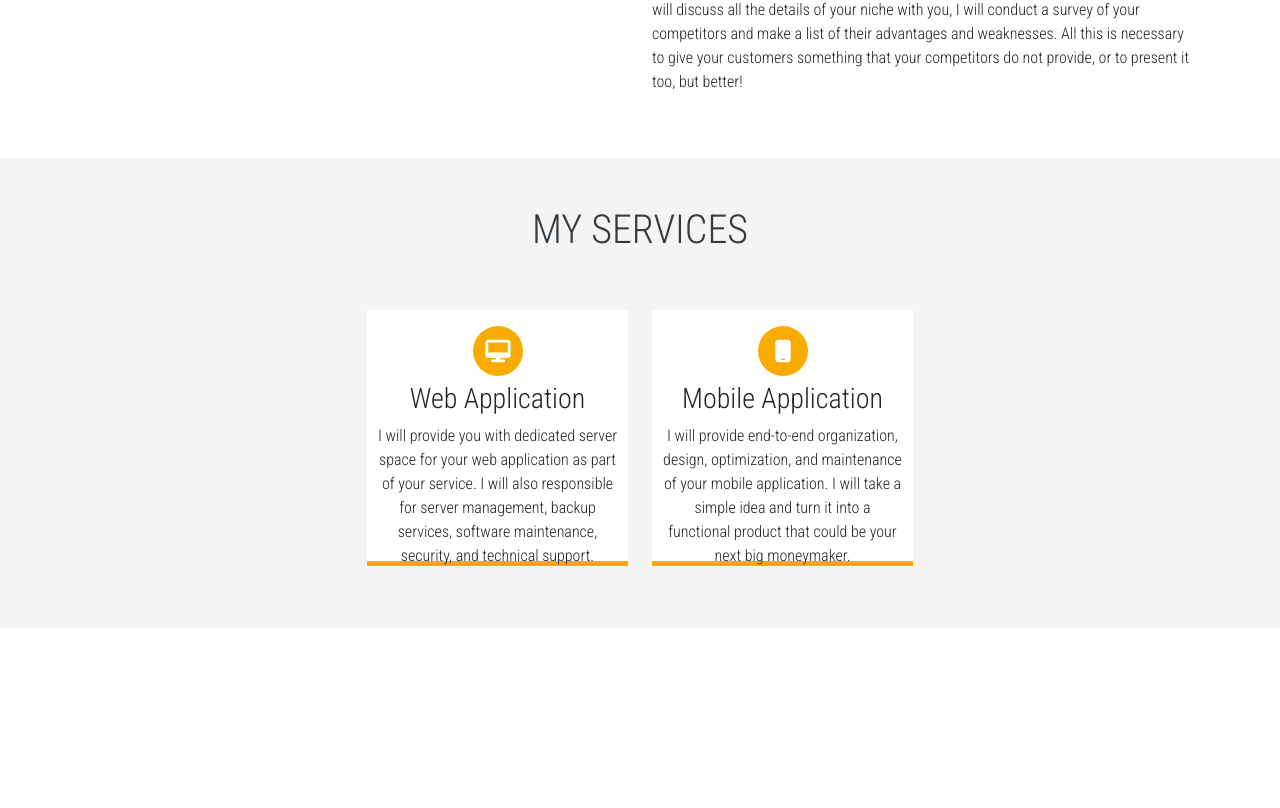
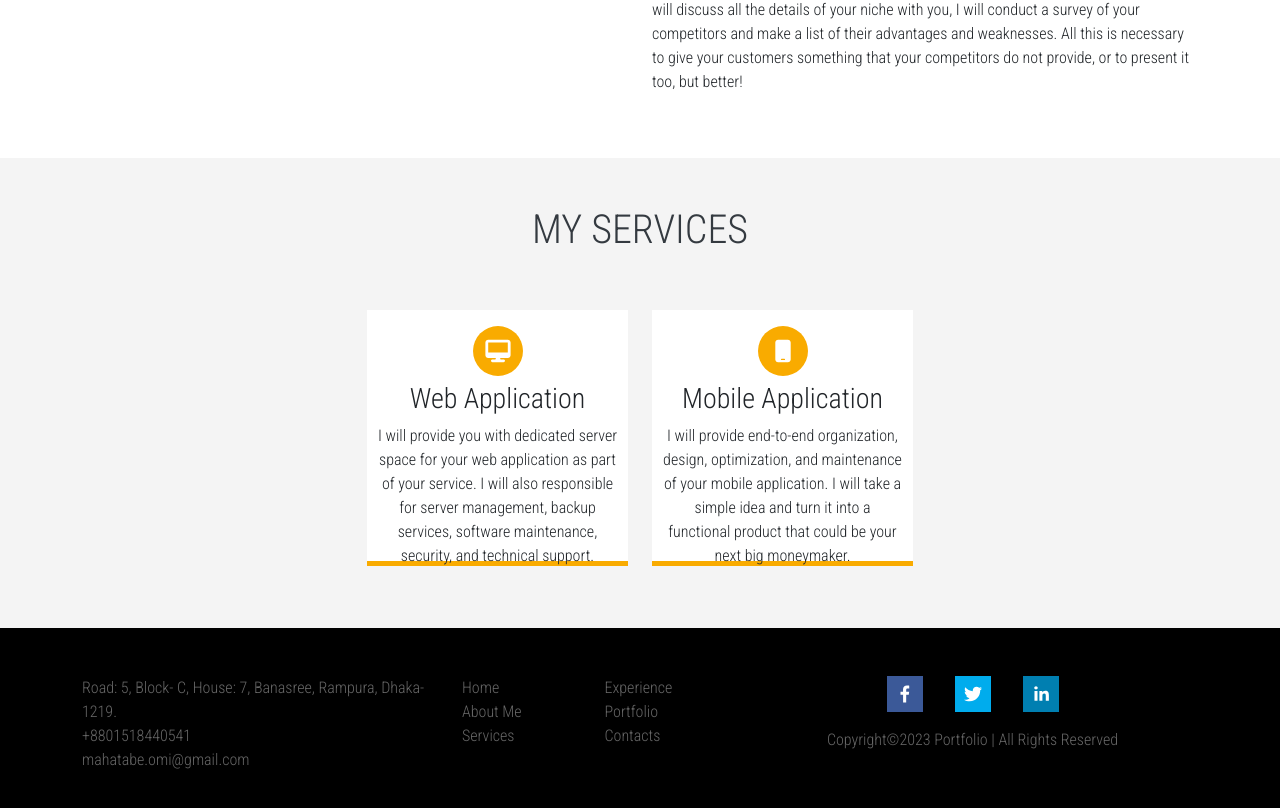
Before and after one commit to Mahatabe/my-portfolio, a React (Create React App) app: page / in a window 1280 px wide. Shown: the part 1162-1970 px from the top of the page. Before the commit the page ends 1790 px from the top, so only its background shows below. Built offline with nearby package versions, Linux system fonts and the light colour scheme.

Commit message:
Footer completed

```diff
--- a/package.json
+++ b/package.json
@@ -16,6 +16,7 @@
     "react-particles": "^2.9.3",
     "react-particles-js": "^3.6.0",
     "react-scripts": "5.0.1",
+    "react-share": "^4.4.1",
     "react-typed": "^1.2.0",
     "tsparticles": "^1.43.1",
     "web-vitals": "^2.1.4"
--- a/src/App.css
+++ b/src/App.css
@@ -7,6 +7,8 @@
   --primary-red: #ef4035;
   --primary-hover-red: #f33501;
   --primary-light-grey: #f4f4f4;
+  --primary-black: #000000;
+  --primary-dark-grey: #666666;
 }
 
 body{
@@ -218,3 +220,27 @@ a:link { text-decoration: none; }
 .services .box:hover p {
   color: var(--primary-white);
 }
+
+
+/* FOOTER */
+
+.footer {
+  background: var(--primary-black);
+  color: var(--primary-dark-grey);
+  padding: 3rem;
+}
+
+.footer a {
+  text-decoration: none;
+  color: var(--primary-dark-grey);
+}
+
+.footer a:hover {
+  text-decoration: none;
+  color: var(--primary-oranage);
+  cursor:pointer;
+}
+
+.footer p {
+  margin-bottom: 0;
+}
--- a/src/App.js
+++ b/src/App.js
@@ -5,6 +5,7 @@ import Navbar from "./components/Navbar";
 import Header from "./components/Header";
 import AboutMe from "./components/AboutMe";
 import Services from "./components/Services";
+import Footer from "./components/Footer";
 
 function App() {
   return (
@@ -34,6 +35,7 @@ function App() {
       <Header />
       <AboutMe />
       <Services />
+      <Footer />
     </>
   );
 }
--- /dev/null
+++ b/src/components/Footer.js
@@ -0,0 +1,78 @@
+import React from "react"
+
+import {
+    FacebookShareButton,
+    FacebookIcon,
+    TwitterShareButton,
+    TwitterIcon,
+    LinkedinShareButton,
+    LinkedinIcon
+  } from "react-share";
+
+const Footer = () => {
+    return (
+        <div className="footer">
+            <div className="container">
+                <div className="row">
+                    <div className="col-lg-4 col-md-6 col-sm-6">
+                        <div className="d-flex">
+                            <p>Road: 5, Block- C, House: 7, Banasree, Rampura, Dhaka- 1219.</p>
+                        </div>
+                        <div className="d-flex">
+                            <a href="Mobile: +8801518440541">+8801518440541</a>
+                        </div>
+                        <div className="d-flex">
+                            <p>mahatabe.omi@gmail.com</p>
+                        </div>
+                    </div>
+                    <div className="col-lg-3 col-md-2 col-sm-6">
+                        <div className="row">
+                            <div className="col">
+                                <a className="footer-nav">Home</a>
+                                <br />
+                                <a className="footer-nav">About Me</a>
+                                <br />
+                                <a className="footer-nav">Services</a>
+                            </div>
+                            <div className="col">
+                                <a className="footer-nav">Experience</a>
+                                <br />
+                                <a className="footer-nav">Portfolio</a>
+                                <br />
+                                <a className="footer-nav">Contacts</a>
+                            </div>
+                        </div>
+                    </div>
+                    <div className="col-lg-5 col-md-5 col-sm-6 align-items-center">
+                        <div className="d-flex justify-content-center">
+                            <FacebookShareButton
+                                url={"https://www.facebook.com/profile.php?id=100008640276095"}
+                                quote={"Software Developer"}
+                            >
+                                <FacebookIcon className="mx-3" size={36} />
+                            </FacebookShareButton>
+                            <TwitterShareButton
+                                url={"https://twitter.com/MahatabeOmi"}
+                                quote={"Software Developer"}
+                            >
+                                <TwitterIcon className="mx-3" size={36} />
+                            </TwitterShareButton>
+                            <LinkedinShareButton
+                                url={"https://linkedin.com/in/mostafa-mahatabe-3ba256211"}
+                                quote={"Software Developer"}
+                            >
+                                <LinkedinIcon className="mx-3" size={36} />
+                            </LinkedinShareButton>
+                        </div>
+                        <p className="pt-3 text-center">
+                            Copyright&copy;
+                            {new Date().getFullYear()}&nbsp;Portfolio | All Rights Reserved
+                        </p>
+                    </div>
+                </div>
+            </div>
+        </div>
+    )
+}
+
+export default Footer
--- a/src/components/Navbar.js
+++ b/src/components/Navbar.js
@@ -23,7 +23,7 @@ const Navbar = () => {
                             <a className="nav-link" href="#">About Me</a>
                         </li>
                         <li className="nav-item">
-                            <a className="nav-link" href="#">My Work</a>
+                            <a className="nav-link" href="#">Services</a>
                         </li>
                         <li className="nav-item">
                             <a className="nav-link" href="#">Experience</a>
```
Also changed, not shown: 1 other file (tests, documents, lock files or other folders).
